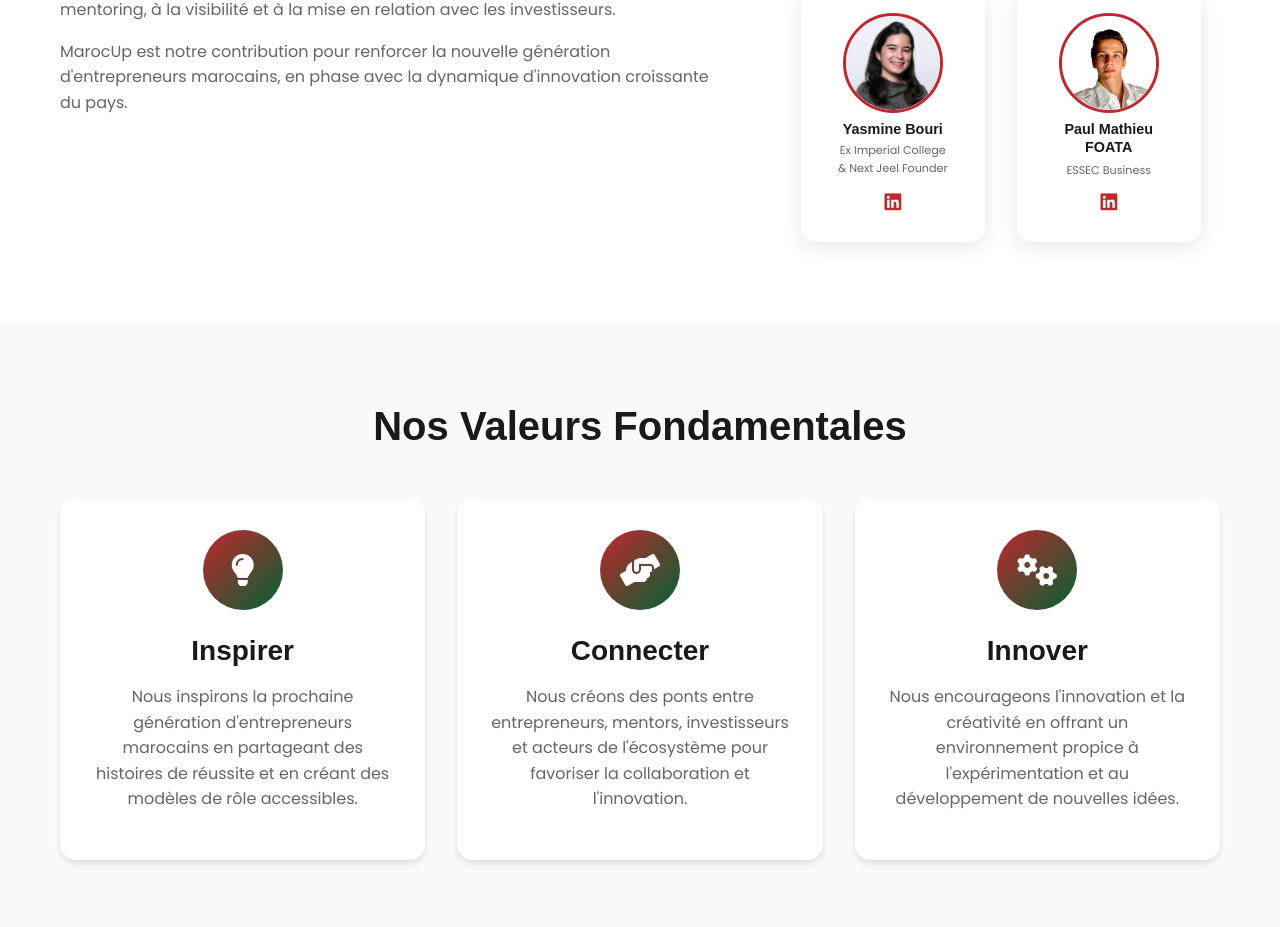
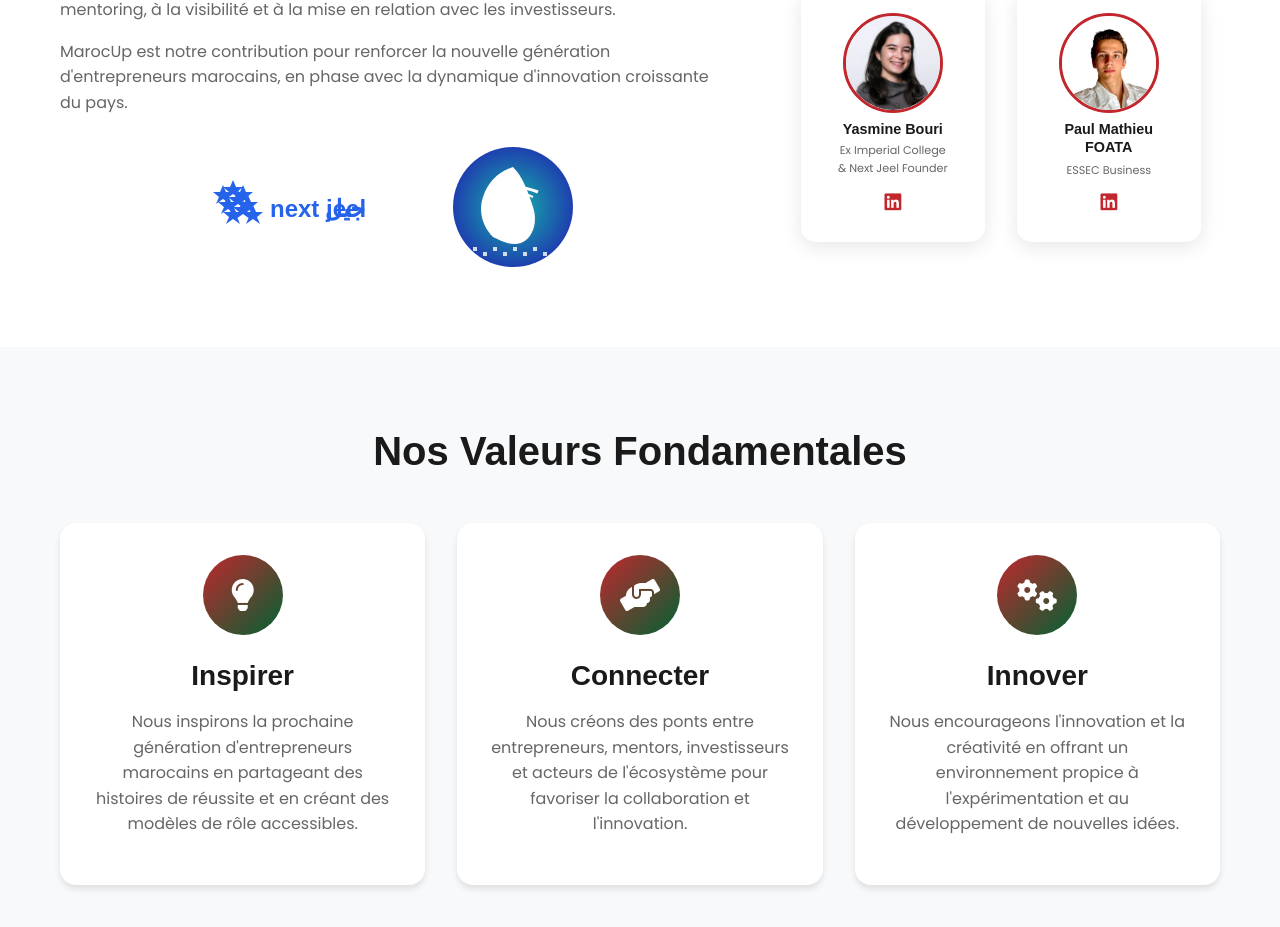
Before and after one commit to kbouri/MarocUpfinal, a Next.js app: page /about in a window 1280 px wide. Shown: the part 755-1682 px from the top of the page. Built offline with nearby package versions, Linux system fonts and the light colour scheme; a web font is replaced by a local one.

Commit message:
Add Next Jeel and Tech Bridge Africa logos inline in About page story section

```diff
--- a/src/app/about/page.tsx
+++ b/src/app/about/page.tsx
@@ -32,6 +32,31 @@ export default function AboutPage() {
               <p>{t('about-story-p3')}</p>
               <p>{t('about-story-p4')}</p>
               <p>{t('about-story-p5')}</p>
+
+              {/* Partners Logos */}
+              <div style={{
+                display: 'flex',
+                justifyContent: 'center',
+                alignItems: 'center',
+                gap: '3rem',
+                marginTop: '2rem',
+                flexWrap: 'wrap'
+              }}>
+                <Image
+                  src="/images/next-jeel-logo.svg"
+                  alt="Next Jeel"
+                  width={200}
+                  height={60}
+                  style={{ objectFit: 'contain' }}
+                />
+                <Image
+                  src="/images/tech-bridge-africa-logo.svg"
+                  alt="Tech Bridge Africa"
+                  width={120}
+                  height={120}
+                  style={{ objectFit: 'contain' }}
+                />
+              </div>
             </div>
             <div className="mission-image">
               <div className="team-grid">
```
Also changed, not shown: public/images/next-jeel-logo.svg (added), public/images/tech-bridge-africa-logo.svg (added).
